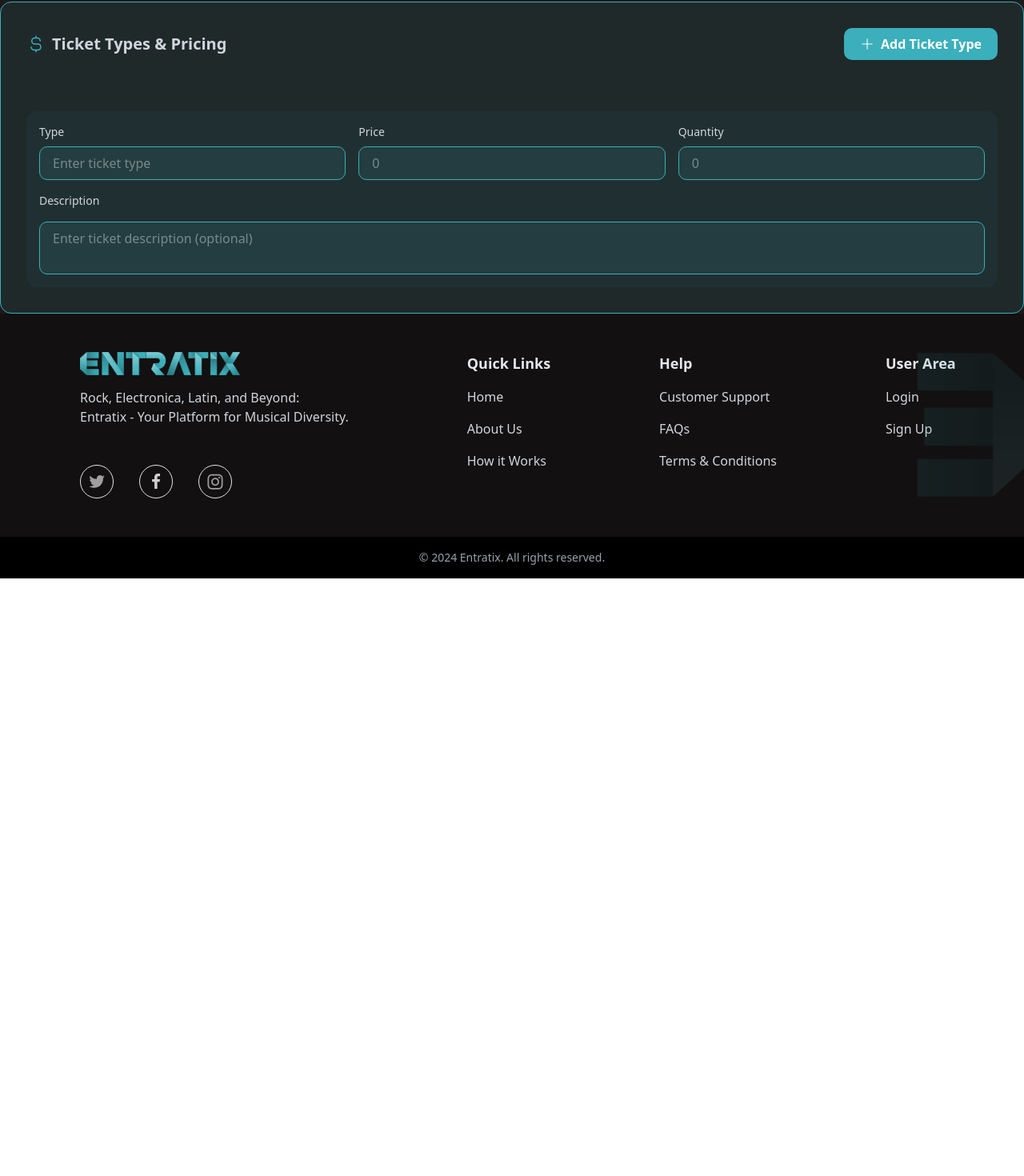
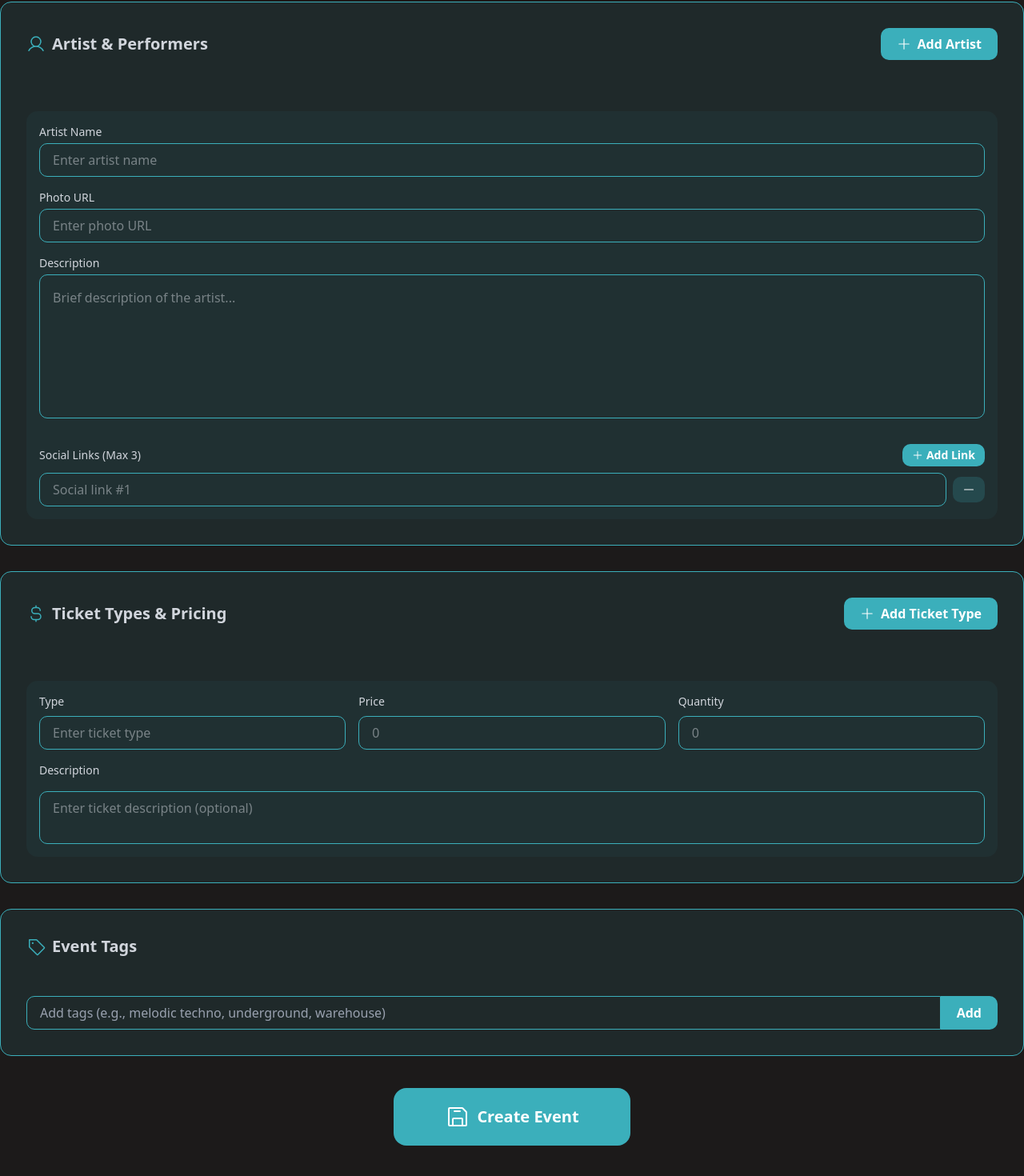
Before and after one commit to ferbermu/Entratix, a Next.js app: page /create-event in a window 1280 px wide. Shown: the part 1018-2488 px from the top of the page at 80% size. Before the commit the page ends 1741 px from the top, so only its background shows below. Built offline with nearby package versions, Linux system fonts and the light colour scheme.

Commit message:
terminado los componente dentro de el create-event

```diff
--- a/src/app/components/Navbar.tsx
+++ b/src/app/components/Navbar.tsx
@@ -71,7 +71,7 @@ export const Navbar = () => {
           </Link>
 
           <div className="text-white pl-8 flex gap-6 max-[870px]:hidden">
-            <Navbutton text="Eventos" onClick={handleMyTickets} />
+            <Navbutton text="Events" onClick={handleMyTickets} />
             <Link href="/my-tickets">
               <Navbutton text="My Tickets" onClick={() => {}} />
             </Link>
@@ -84,7 +84,7 @@ export const Navbar = () => {
         <div className="flex items-center gap-6 max-[870px]:hidden">
           <Navbutton
             className="text-white"
-            text="Registrarse"
+            text="Sign up"
             onClick={handleSignup}
           />
           <Navbutton
--- /dev/null
+++ b/src/app/create-event/CreateArtist.tsx
@@ -0,0 +1,180 @@
+import React, { useState } from 'react';
+import { Plus, Minus, User } from '@phosphor-icons/react';
+
+export const CreateArtist = () => {
+  const [artists, setArtists] = useState([
+    { name: '', photoUrl: '', description: '', socialLinks: [''] },
+  ]);
+
+  const handleAddArtist = () => {
+    setArtists([
+      ...artists,
+      { name: '', photoUrl: '', description: '', socialLinks: [''] },
+    ]);
+  };
+
+  const handleRemoveArtist = (indexToRemove: number) => {
+    if (artists.length === 1) return;
+    setArtists(artists.filter((_, index) => index !== indexToRemove));
+  };
+
+  const handleAddSocialLink = (artistIndex: number) => {
+    setArtists(prevArtists =>
+      prevArtists.map((artist, idx) => {
+        if (idx === artistIndex && artist.socialLinks.length < 3) {
+          return {
+            ...artist,
+            socialLinks: [...artist.socialLinks, ''],
+          };
+        }
+        return artist;
+      })
+    );
+  };
+
+  const handleRemoveSocialLink = (artistIndex: number, linkIndex: number) => {
+    setArtists(prevArtists =>
+      prevArtists.map((artist, idx) => {
+        if (idx === artistIndex) {
+          return {
+            ...artist,
+            socialLinks: artist.socialLinks.filter((_, i) => i !== linkIndex),
+          };
+        }
+        return artist;
+      })
+    );
+  };
+
+  const handleSocialLinkChange = (
+    artistIndex: number,
+    linkIndex: number,
+    value: string
+  ) => {
+    setArtists(prevArtists =>
+      prevArtists.map((artist, idx) => {
+        if (idx === artistIndex) {
+          const updatedLinks = [...artist.socialLinks];
+          updatedLinks[linkIndex] = value;
+          return { ...artist, socialLinks: updatedLinks };
+        }
+        return artist;
+      })
+    );
+  };
+
+  return (
+    <div className="bg-[#3BAFBB1A] max-w-[1400px] rounded-xl p-8 mx-auto mt-8 border border-[#3BAFBB]">
+      <div className="flex items-center justify-between mb-16">
+        <div className="flex items-center gap-2">
+          <User className="text-[#3BAFBB]" size={24} />
+          <span className="text-gray-300 text-xl font-bold">
+            Artist & Performers
+          </span>
+        </div>
+        <button
+          onClick={handleAddArtist}
+          className="cursor-pointer flex items-center gap-2 bg-[#3BAFBB] hover:bg-[#2A8C99] text-white font-semibold px-5 py-2 rounded-lg transition-all"
+        >
+          <Plus size={18} />
+          Add Artist
+        </button>
+      </div>
+
+      <div className="flex flex-col gap-14">
+        {artists.map((artist, index) => (
+          <div
+            key={index}
+            className="bg-[#3BAFBB]/5 relative rounded-xl p-4 flex flex-col gap-4"
+          >
+            {artists.length > 1 && (
+              <div className="absolute right-0 -top-10">
+                <button
+                  onClick={() => handleRemoveArtist(index)}
+                  className="cursor-pointer mb-2 text-white bg-[#3baebb32] hover:bg-[#3baebb32]/20 px-3 py-1 rounded-lg text-sm flex items-center gap-1"
+                >
+                  <Minus size={16} />
+                  Remove
+                </button>
+              </div>
+            )}
+
+            <div className="flex flex-col gap-4">
+              <div className="flex flex-col w-full">
+                <label className="text-gray-300 text-sm mb-1">
+                  Artist Name
+                </label>
+                <input
+                  type="text"
+                  placeholder="Enter artist name"
+                  className="text-gray-300 rounded-lg px-4 py-2 border border-[#3BAFBB] focus:outline-none focus:ring-2 focus:ring-[#3BAFBB]"
+                />
+              </div>
+
+              <div className="flex flex-col w-full">
+                <label className="text-gray-300 text-sm mb-1">Photo URL</label>
+                <input
+                  type="text"
+                  placeholder="Enter photo URL"
+                  className="text-gray-300 rounded-lg px-4 py-2 border border-[#3BAFBB] focus:outline-none focus:ring-2 focus:ring-[#3BAFBB]"
+                />
+              </div>
+
+              <div className="flex flex-col w-full">
+                <label className="text-gray-300 text-sm mb-1">
+                  Description
+                </label>
+                <textarea
+                  className="border border-[#3BAFBB] rounded-lg w-full min-h-[180px] p-4 text-gray-300 focus:outline-none focus:ring-2 focus:ring-[#3BAFBB] resize-none"
+                  placeholder="Brief description of the artist..."
+                />
+              </div>
+            </div>
+
+            <div className="flex flex-col gap-2 mt-4">
+              <div className="flex items-center justify-between">
+                <label className="text-gray-300 text-sm">
+                  Social Links (Max 3)
+                </label>
+                <button
+                  onClick={() => handleAddSocialLink(index)}
+                  disabled={artist.socialLinks.length >= 3}
+                  className={`cursor-pointer flex items-center gap-1 text-sm font-semibold px-3 py-1 rounded-lg ${
+                    artist.socialLinks.length >= 3
+                      ? 'bg-gray-500 text-gray-300 cursor-not-allowed'
+                      : 'bg-[#3BAFBB] text-white hover:bg-[#2A8C99]'
+                  }`}
+                >
+                  <Plus size={14} />
+                  Add Link
+                </button>
+              </div>
+
+              <div className="w-full flex flex-col gap-4">
+                {artist.socialLinks.map((link, i) => (
+                  <div key={i} className="flex items-center gap-2">
+                    <input
+                      type="text"
+                      placeholder={`Social link #${i + 1}`}
+                      value={link}
+                      onChange={e =>
+                        handleSocialLinkChange(index, i, e.target.value)
+                      }
+                      className="flex-1 text-gray-300 rounded-lg px-4 py-2 border border-[#3BAFBB] focus:outline-none focus:ring-2 focus:ring-[#3BAFBB]"
+                    />
+                    <button
+                      onClick={() => handleRemoveSocialLink(index, i)}
+                      className="cursor-pointer bg-[#3baebb32] hover:bg-[#3baebb32]/20 px-3 py-2 rounded-lg text-white"
+                    >
+                      <Minus size={16} />
+                    </button>
+                  </div>
+                ))}
+              </div>
+            </div>
+          </div>
+        ))}
+      </div>
+    </div>
+  );
+};
--- a/src/app/create-event/CreateTicket.tsx
+++ b/src/app/create-event/CreateTicket.tsx
@@ -65,7 +65,7 @@ export const CreateTicket = () => {
                 <label className="text-gray-300 text-sm mb-2">Type</label>
                 <input
                   type="text"
-                  className="bg-[#3BAFBB1A]  text-gray-300 rounded-lg px-4 py-2 border border-[#3BAFBB] focus:outline-none focus:ring-2 focus:ring-[#3BAFBB]"
+                  className="  text-gray-300 rounded-lg px-4 py-2 border border-[#3BAFBB] focus:outline-none focus:ring-2 focus:ring-[#3BAFBB]"
                   placeholder="Enter ticket type"
                 />
               </div>
@@ -75,7 +75,7 @@ export const CreateTicket = () => {
                   type="number"
                   min="1"
                   onKeyDown={preventNegativeAndE}
-                  className="bg-[#3BAFBB1A] text-gray-300 rounded-lg px-4 py-2 border border-[#3BAFBB] focus:outline-none focus:ring-2 focus:ring-[#3BAFBB]"
+                  className=" text-gray-300 rounded-lg px-4 py-2 border border-[#3BAFBB] focus:outline-none focus:ring-2 focus:ring-[#3BAFBB]"
                   placeholder="0"
                 />
               </div>
@@ -85,14 +85,14 @@ export const CreateTicket = () => {
                   type="number"
                   min="1"
                   onKeyDown={preventNegativeAndE}
-                  className="bg-[#3BAFBB1A]  text-gray-300 rounded-lg px-4 py-2 border border-[#3BAFBB] focus:outline-none focus:ring-2 focus:ring-[#3BAFBB]"
+                  className="  text-gray-300 rounded-lg px-4 py-2 border border-[#3BAFBB] focus:outline-none focus:ring-2 focus:ring-[#3BAFBB]"
                   placeholder="0"
                 />
               </div>
             </div>
             <label className="text-gray-300 text-sm">Description</label>
             <textarea
-              className="bg-[#3BAFBB1A] text-gray-300 rounded-lg px-4 py-2 border border-[#3BAFBB] focus:outline-none focus:ring-2 focus:ring-[#3BAFBB] resize-none"
+              className=" text-gray-300 rounded-lg px-4 py-2 border border-[#3BAFBB] focus:outline-none focus:ring-2 focus:ring-[#3BAFBB] resize-none"
               placeholder="Enter ticket description (optional)"
             />
           </div>
--- /dev/null
+++ b/src/app/create-event/EventTags.tsx
@@ -0,0 +1,70 @@
+import React, { useState } from 'react';
+import { Tag, X } from '@phosphor-icons/react';
+
+export const EventTags = () => {
+  const [tags, setTags] = useState<string[]>([]);
+  const [inputValue, setInputValue] = useState('');
+
+  const addTag = () => {
+    const trimmed = inputValue.trim();
+    if (!trimmed || tags.includes(trimmed)) return;
+    setTags([...tags, trimmed]);
+    setInputValue('');
+  };
+
+  const removeTag = (index: number) => {
+    setTags(tags.filter((_, i) => i !== index));
+  };
+
+  const handleKeyDown = (e: React.KeyboardEvent<HTMLInputElement>) => {
+    if (e.key === 'Enter') {
+      e.preventDefault();
+      addTag();
+    }
+  };
+
+  return (
+    <div className="bg-[#3BAFBB1A] max-w-[1400px] rounded-xl p-8 mx-auto mt-8 border border-[#3BAFBB]">
+      <div className="flex items-center gap-2 mb-6">
+        <Tag className="text-[#3BAFBB]" size={24} />
+        <span className="text-gray-300 text-xl font-bold">Event Tags</span>
+      </div>
+
+      {/* Tags visualizadas */}
+      <div className="flex flex-wrap gap-2 mb-6">
+        {tags.map((tag, index) => (
+          <div
+            key={index}
+            className="bg-[#3baebb32] hover:bg-[#3baebb32]/20 text-white px-3 py-1 rounded-full flex items-center gap-2"
+          >
+            <span className="text-sm ">{tag}</span>
+            <button
+              onClick={() => removeTag(index)}
+              className="hover:text-gray-200  transition cursor-pointer"
+            >
+              <X size={14} />
+            </button>
+          </div>
+        ))}
+      </div>
+
+      {/* Input + Add */}
+      <div className="flex">
+        <input
+          type="text"
+          value={inputValue}
+          onChange={e => setInputValue(e.target.value)}
+          onKeyDown={handleKeyDown}
+          placeholder="Add tags (e.g., melodic techno, underground, warehouse)"
+          className="flex-1 bg-transparent text-white placeholder-gray-400 rounded-l-lg px-4 py-2 border border-[#3BAFBB] focus:outline-none "
+        />
+        <button
+          onClick={addTag}
+          className="bg-[#3BAFBB] cursor-pointer hover:bg-[#2A8C99] px-5 py-2 text-white rounded-r-lg transition-all font-semibold"
+        >
+          Add
+        </button>
+      </div>
+    </div>
+  );
+};
--- a/src/app/create-event/page.tsx
+++ b/src/app/create-event/page.tsx
@@ -3,6 +3,9 @@ import React, { useState } from 'react';
 import { DateRange } from 'react-day-picker';
 import { EventDetails } from './EventDetails';
 import { CreateTicket } from './CreateTicket';
+import { CreateArtist } from './CreateArtist';
+import { EventTags } from './EventTags';
+import { FloppyDisk } from '@phosphor-icons/react';
 
 export default function CreateEventPage() {
   const [date, setDate] = useState<DateRange | undefined>();
@@ -35,7 +38,20 @@ export default function CreateEventPage() {
         getAmPm={getAmPm}
       />
       <div>
+        <CreateArtist />
+      </div>
+      <div>
         <CreateTicket />
+      </div>
+      <div>
+        <EventTags />
+      </div>
+
+      <div className="flex items-center justify-center w-full py-10 ">
+        <button className="cursor-pointer flex gap-2 items-center text-xl bg-[#3BAFBB] hover:bg-[#2A8C99] text-white font-semibold px-16 py-5 rounded-2xl transition-all">
+          <FloppyDisk size={32} />
+          Create Event
+        </button>
       </div>
     </div>
   );
```
